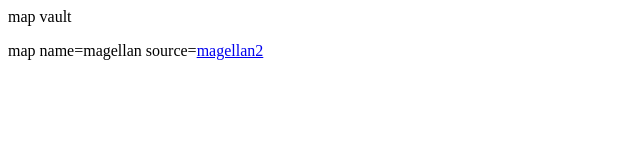
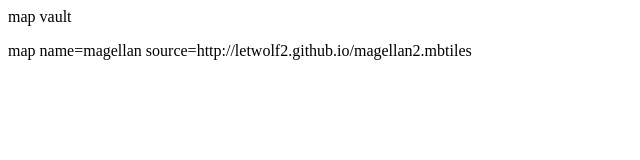
Before and after one commit to letwolf2/letwolf2.github.io, a plain HTML site: page index.html in a window 1280 px wide. Shown: the whole page, without its empty margins (0-640 px from the left). Drawn offline with Linux system fonts and the light colour scheme.

Commit message:
Update index.html

```diff
--- a/index.html
+++ b/index.html
@@ -1,4 +1,4 @@
 <html>
 <p>map vault</p>
-<p>map name=magellan source=<a href=magellan2.mbtiles>magellan2</a></p>
+<p>map name=magellan source=http://letwolf2.github.io/magellan2.mbtiles</p>
 </html>
```
